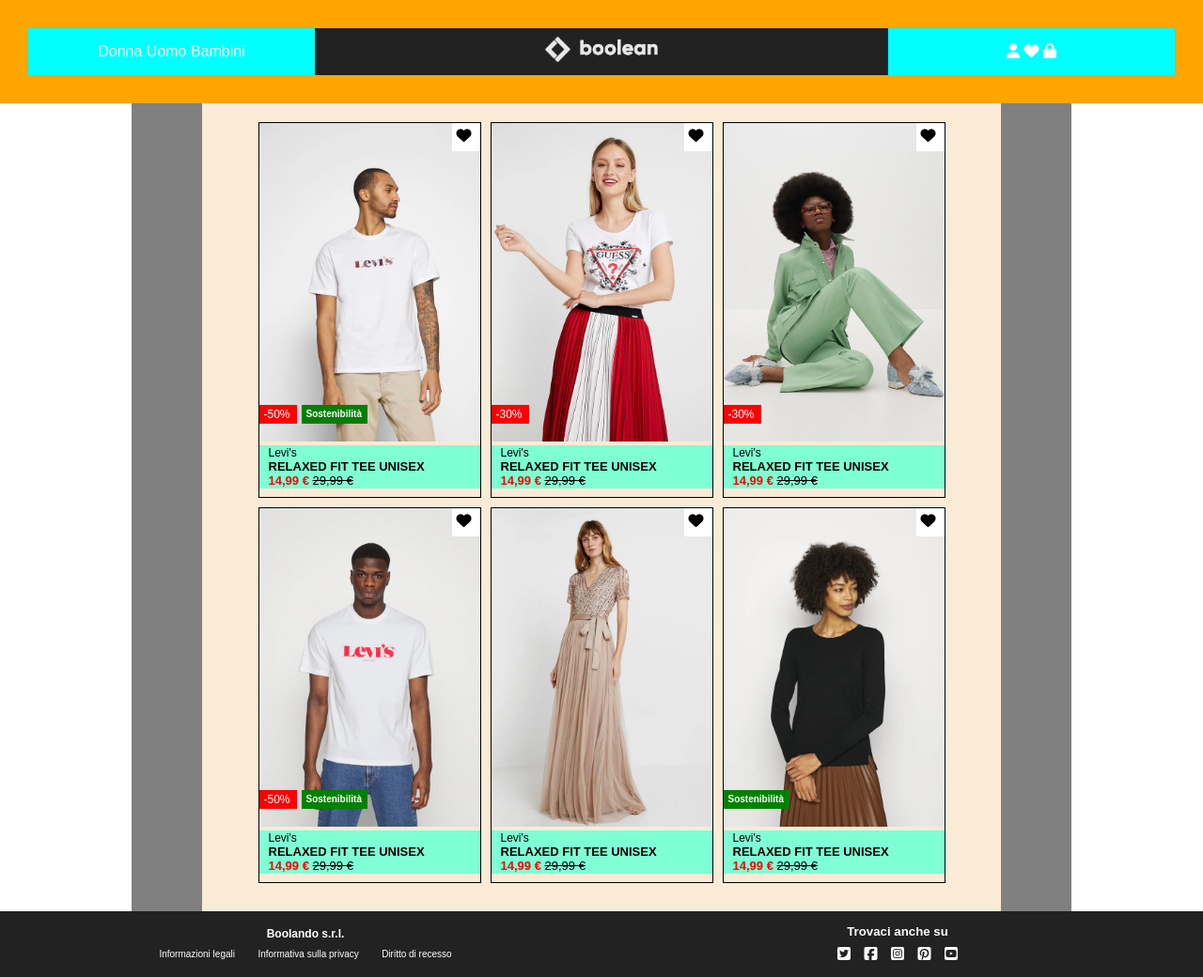
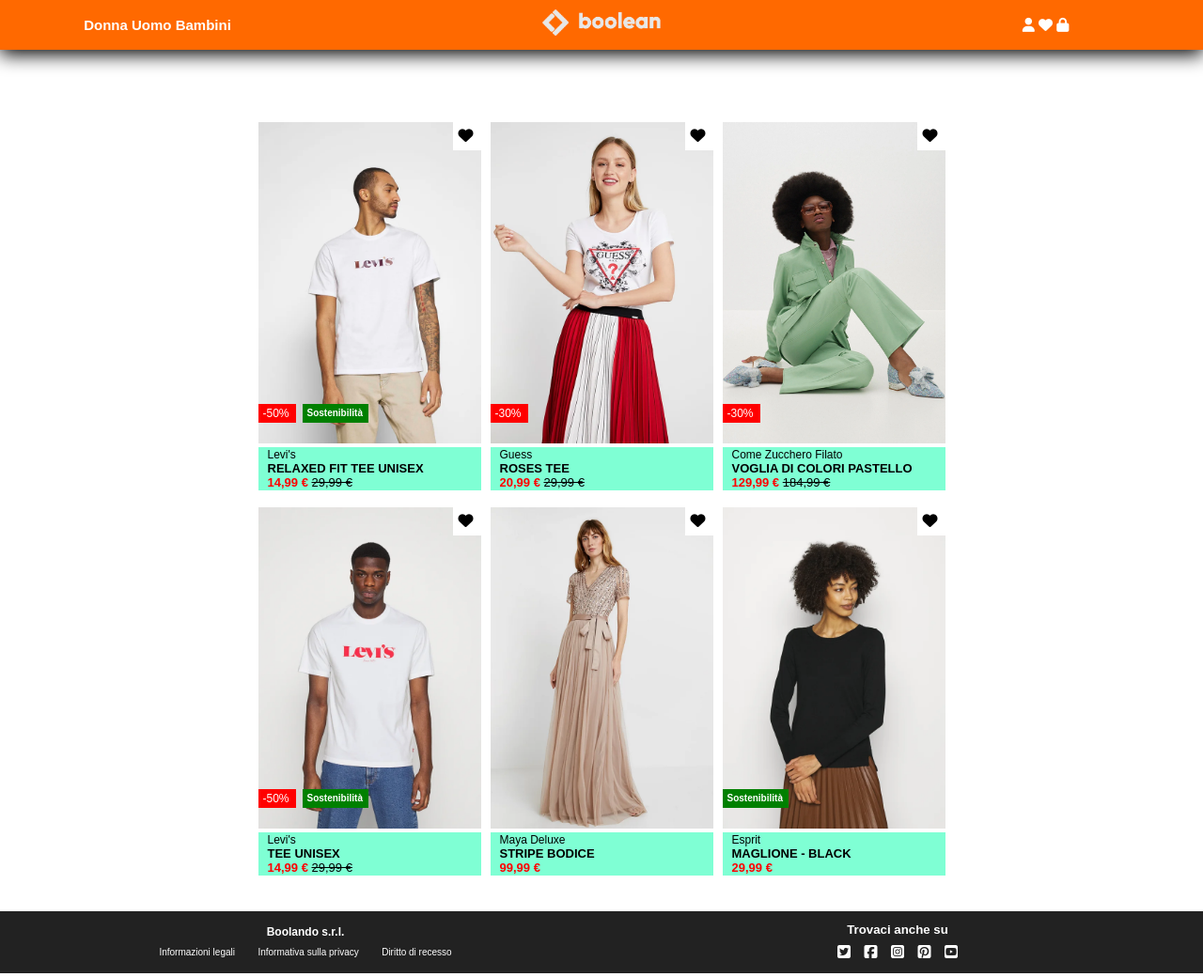
Before and after one commit to MelaniaPicone/html-css-boolando, a plain HTML site: page index.html in a window 1280 px wide. Shown: the whole page at 94% size. Drawn offline with Linux system fonts and the light colour scheme.

Commit message:
[fix] header

```diff
--- a/assets/css/style.css
+++ b/assets/css/style.css
@@ -9,18 +9,18 @@ body {
 }
 
 header {
-  background-color: orange;
+  background-color: #FF6900;
   width: 100%;
   color: white;
-  padding: 30px;
+  padding: 10px;
   position: fixed;
   z-index: 1;
+  box-shadow: 0px 5px 20px black;
 }
 
 main {
   max-width: 1000px;
   height: auto;
-  background-color: grey;
   padding-top: 100px;
   margin: 0 auto;
 }
@@ -55,26 +55,27 @@ footer {
 
 
 .col-25 {
-  background-color: aqua;
+  font-family: Arial, Helvetica, sans-serif;
+  font-size: 15px;
+  font-weight: bold;
   width: 25%;
-  height: 50px;
+  height: auto;
 
 }
 
 .col-50 {
-  background-color: blueviolet;
   width: 50%;
-  height: 50px;
+  height: auto;
 }
 
 .col-50 img {
-  width: 120px;
+  width: 20%;
 }
+
 
 
 .container-main {
   padding: 30px;
-  background-color: antiquewhite;
   max-width: 850px;
   height: auto;
   margin: 0 auto;
@@ -92,7 +93,6 @@ footer {
 
 .col-33 {
   width: calc(90% / 3);
-  border: 1px solid black;
 }
 
 
@@ -110,7 +110,6 @@ footer {
 
 .col-50 {
   width: 50%;
-  background-color: rgb(34, 34, 34);
   color: white;
   line-height: 20px;
 }
@@ -145,7 +144,11 @@ footer {
   height: 30px;
   background-color: white;
   color: black;
-  padding: 5px;
+  padding: 6px;
+}
+
+.heart:hover {
+  color: red;
 }
 
 .position-absolute {
--- a/index.html
+++ b/index.html
@@ -21,8 +21,11 @@
 
       </div>
       <div class="col-50 center"><img src="./assets/img/boolean-logo.png"></div>
-      <div class="col-25 center"><i class="fa-solid fa-user"></i> <i class="fa-solid fa-heart"></i> <i
-          class="fa-solid fa-lock"></i></div>
+      <div class="col-25 center">
+        <a href="#"><i class="fa-solid fa-user"></i></a>
+        <a href="#"><i class="fa-solid fa-heart"></i></a>
+        <a href="#"><i class="fa-solid fa-lock"></i></a>
+      </div>
     </div>
   </header>
 
@@ -33,6 +36,7 @@
       <div class="row justify-content-center">
 
         <!-- colonna 1 -->
+
         <div class="col-33 h-500">
           <div class="card">
             <img src="./assets/img/1.webp">
@@ -61,9 +65,9 @@
           </div>
           <div class="product">
             <ul>
-              <li>Levi's</li>
-              <li>Relaxed Fit Tee Unisex</li>
-              <li><span>14,99 &euro;</span> <s>29,99 &euro;</s></li>
+              <li>Guess</li>
+              <li>roses tee</li>
+              <li><span>20,99 &euro;</span> <s>29,99 &euro;</s></li>
             </ul>
           </div>
         </div>
@@ -81,9 +85,9 @@
           </div>
           <div class="product">
             <ul>
-              <li>Levi's</li>
-              <li>Relaxed Fit Tee Unisex</li>
-              <li><span>14,99 &euro;</span> <s>29,99 &euro;</s></li>
+              <li>Come Zucchero Filato</li>
+              <li>voglia di colori pastello</li>
+              <li><span>129,99 &euro;</span> <s>184,99 &euro;</s></li>
             </ul>
           </div>
         </div>
@@ -103,7 +107,7 @@
           <div class="product">
             <ul>
               <li>Levi's</li>
-              <li>Relaxed Fit Tee Unisex</li>
+              <li>Tee Unisex</li>
               <li><span>14,99 &euro;</span> <s>29,99 &euro;</s></li>
             </ul>
           </div>
@@ -119,9 +123,9 @@
           </div>
           <div class="product">
             <ul>
-              <li>Levi's</li>
-              <li>Relaxed Fit Tee Unisex</li>
-              <li><span>14,99 &euro;</span> <s>29,99 &euro;</s></li>
+              <li>Maya Deluxe</li>
+              <li>stripe bodice</li>
+              <li><span>99,99 &euro;</span></li>
             </ul>
           </div>
         </div>
@@ -137,9 +141,9 @@
           </div>
           <div class="product">
             <ul>
-              <li>Levi's</li>
-              <li>Relaxed Fit Tee Unisex</li>
-              <li><span>14,99 &euro;</span> <s>29,99 &euro;</s></li>
+              <li>Esprit</li>
+              <li>maglione - black</li>
+              <li><span>29,99 &euro;</span></li>
             </ul>
           </div>
         </div>
```
